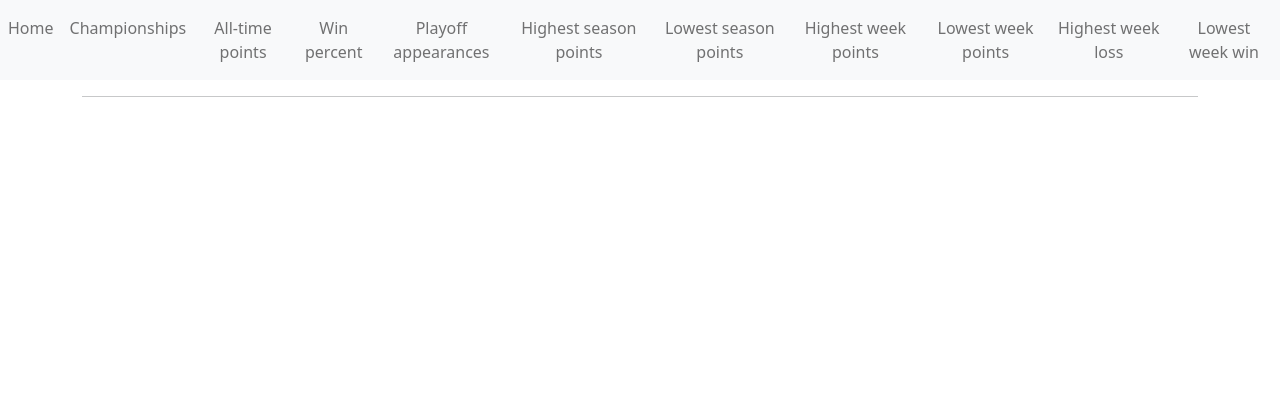
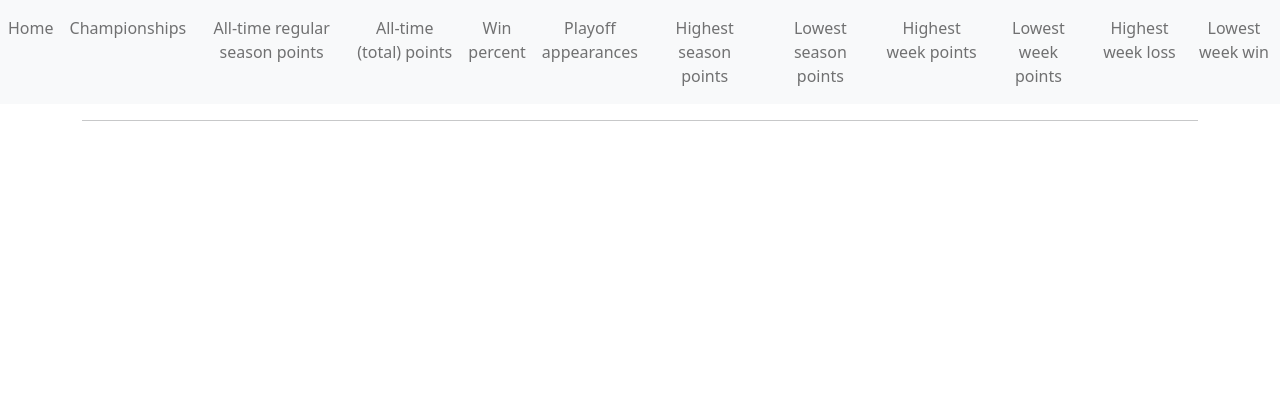
Before and after one commit to kmanc/fantasy_football_records, a Flask app: template templates/base.html in a window 1280 px wide. Shown: the top 420 px of the page. Run offline with Flask 2, Linux system fonts and the light colour scheme; the template is opened without the code that fills it, so the values that code supplies are empty; parts of the project's set-up code (start-up, migrations or seed data) failed here and were passed over; some libraries are stand-ins or nearby versions.

Commit message:
new page add

```diff
--- a/templates/navbar.html
+++ b/templates/navbar.html
@@ -11,7 +11,10 @@
                 <a class="nav-link" href="/championships" style="text-align:center">Championships</a>
             </li>
             <li class="nav-item">
-                <a class="nav-link" href="/total_points" style="text-align:center">All-time points</a>
+                <a class="nav-link" href="/total_regular_season_points" style="text-align:center">All-time regular season points</a>
+            </li>
+            <li class="nav-item">
+                <a class="nav-link" href="/total_points" style="text-align:center">All-time (total) points</a>
             </li>
             <li class="nav-item">
                 <a class="nav-link" href="/win_percent" style="text-align:center">Win percent</a>
```
